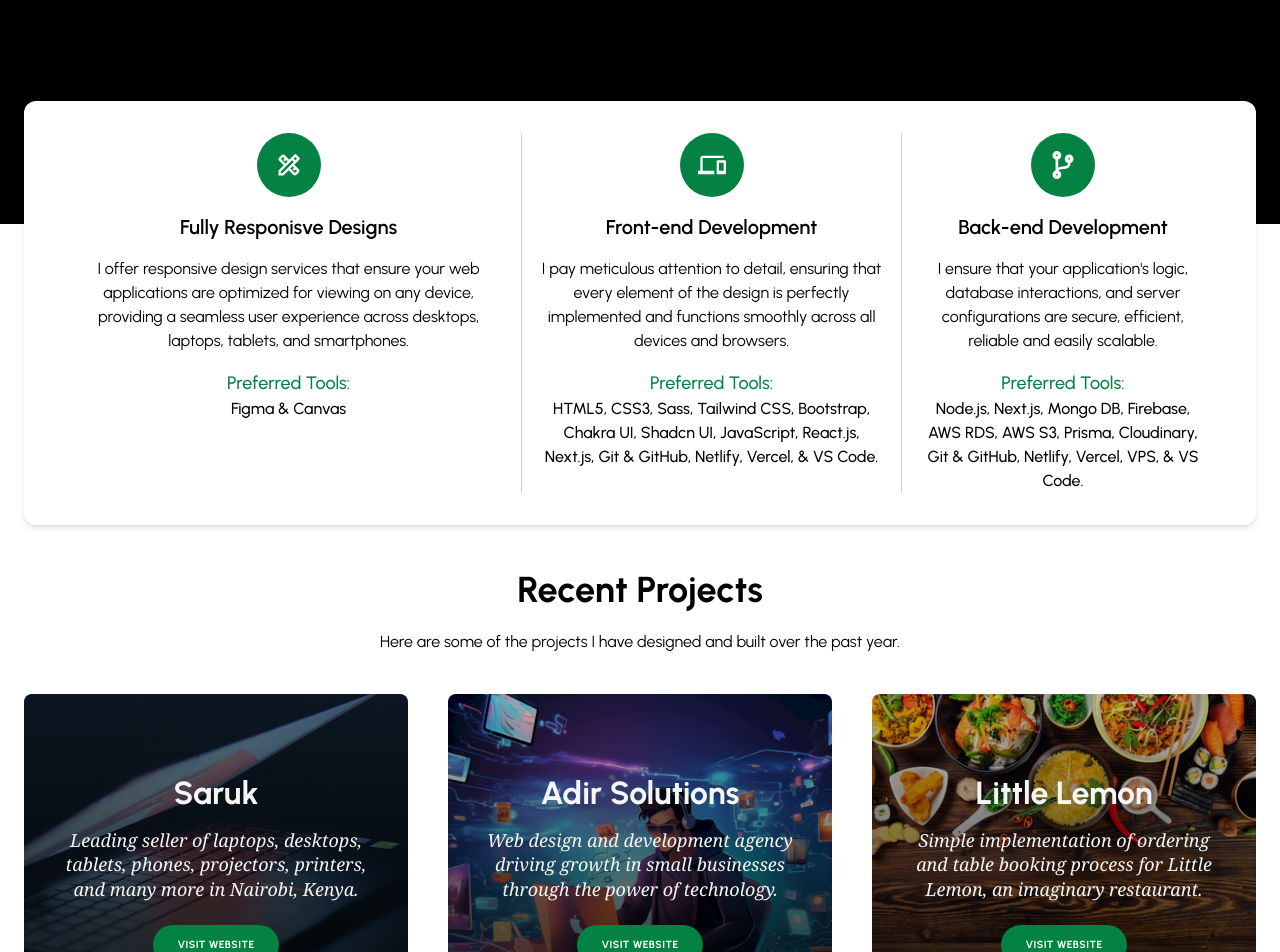
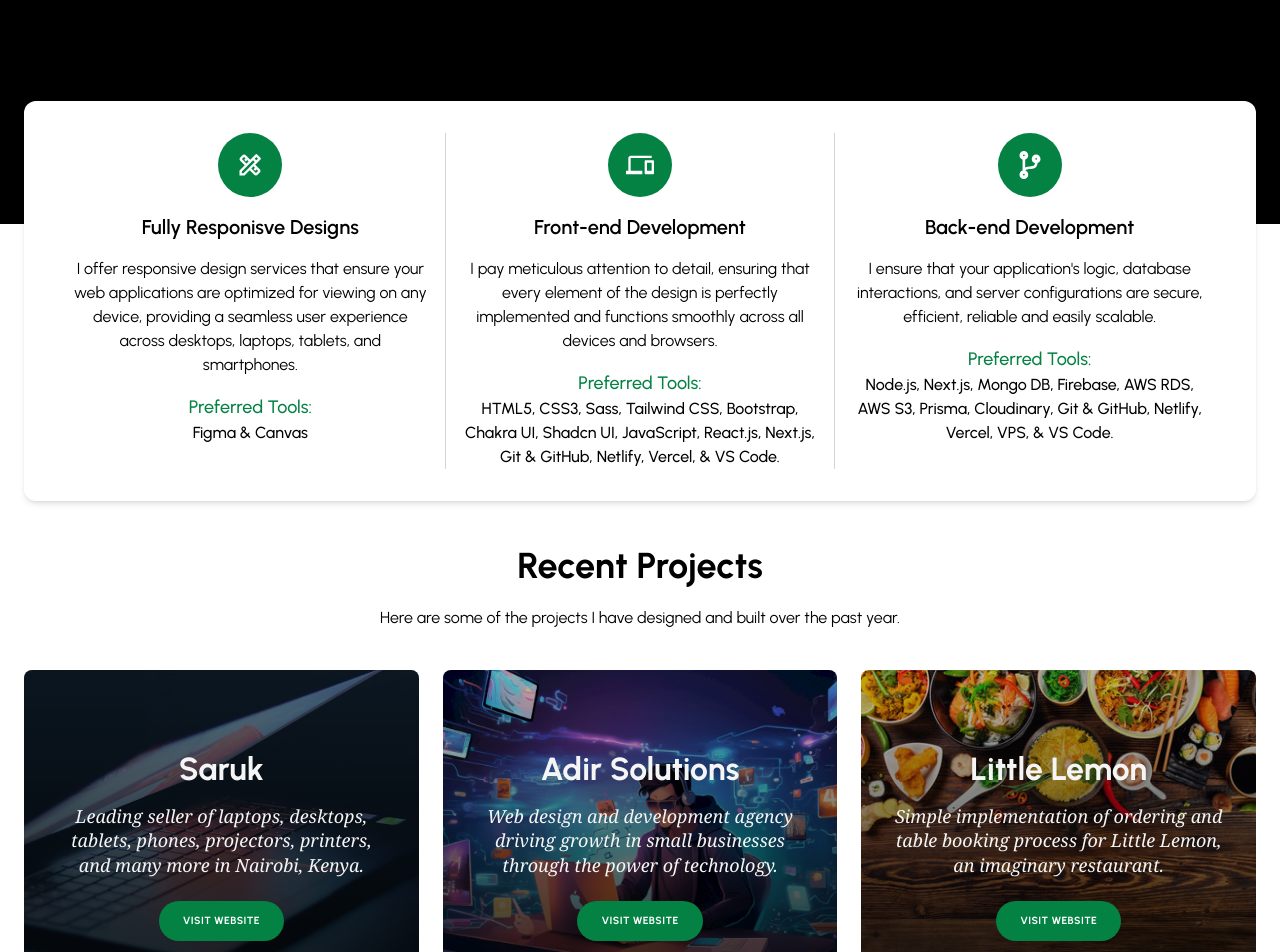
Before and after one commit to Chacho104/my_portfolio, a Next.js app: page / in a window 1280 px wide. Shown: the part 820-1772 px from the top of the page. Built offline with nearby package versions, Linux system fonts and the light colour scheme.

Commit message:
Revise styling in home page

```diff
--- a/src/app/page.tsx
+++ b/src/app/page.tsx
@@ -79,8 +79,8 @@ export default function Home() {
       </div>
       <div>
         <Container>
-          <div className="h-auto bg-white -mt-[20%] sm:-mt-[20%] lg:-mt-[15%] xl:-mt-[10%] rounded-xl flex justify-between p-8 shadow-md flex-wrap sm:flex-nowrap gap-y-10 sm:gap-y-0">
-            <div className="flex flex-col items-center text-center gap-y-4 px-4">
+          <div className="h-auto bg-white -mt-[20%] sm:-mt-[20%] lg:-mt-[15%] xl:-mt-[10%] rounded-xl flex justify-between p-8 shadow-md flex-wrap lg:flex-nowrap gap-y-10 lg:gap-y-0">
+            <div className="flex flex-col items-center text-center gap-y-4 lg:px-4 lg:flex-1">
               <div className="w-16 h-16 rounded-full bg-brand-200 flex items-center justify-center text-center text-white">
                 <MdOutlineDesignServices size={28} />
               </div>
@@ -100,7 +100,7 @@ export default function Home() {
                 <p className="font-medium">Figma & Canvas</p>
               </div>
             </div>
-            <div className="flex flex-col items-center text-center gap-y-4 border-x-0 sm:border-x border-x-neutral-300 px-4">
+            <div className="flex flex-col items-center text-center gap-y-4 border-x-0 lg:border-x border-x-neutral-300 lg:px-4 lg:flex-1">
               <div className="flex flex-col items-center text-center gap-y-4">
                 <div className="w-16 h-16 rounded-full bg-brand-200 flex items-center justify-center text-center text-white">
                   <MdDevices size={28} />
@@ -123,7 +123,7 @@ export default function Home() {
                 </p>
               </div>
             </div>
-            <div className="flex flex-col items-center text-center gap-y-4 px-4">
+            <div className="flex flex-col items-center text-center gap-y-4 lg:px-4 lg:flex-1">
               <div className="flex flex-col items-center text-center gap-y-4">
                 <div className="w-16 h-16 rounded-full bg-brand-200 flex items-center justify-center text-center text-white">
                   <FaCodeBranch size={28} />
@@ -156,7 +156,7 @@ export default function Home() {
               Here are some of the projects I have designed and built over the
               past year.
             </p>
-            <div className="flex items-center justify-between gap-x-3 lg:gap-x-10 pt-6 flex-wrap sm:flex-nowrap gap-y-10 sm:gap-y-0">
+            <div className="flex items-center justify-between gap-x-3 lg:gap-x-6 pt-6 flex-wrap lg:flex-nowrap gap-y-6 lg:gap-y-0">
               <Card
                 imageUrl="/images/saruk-banner-4.png"
                 title="Saruk"
```
